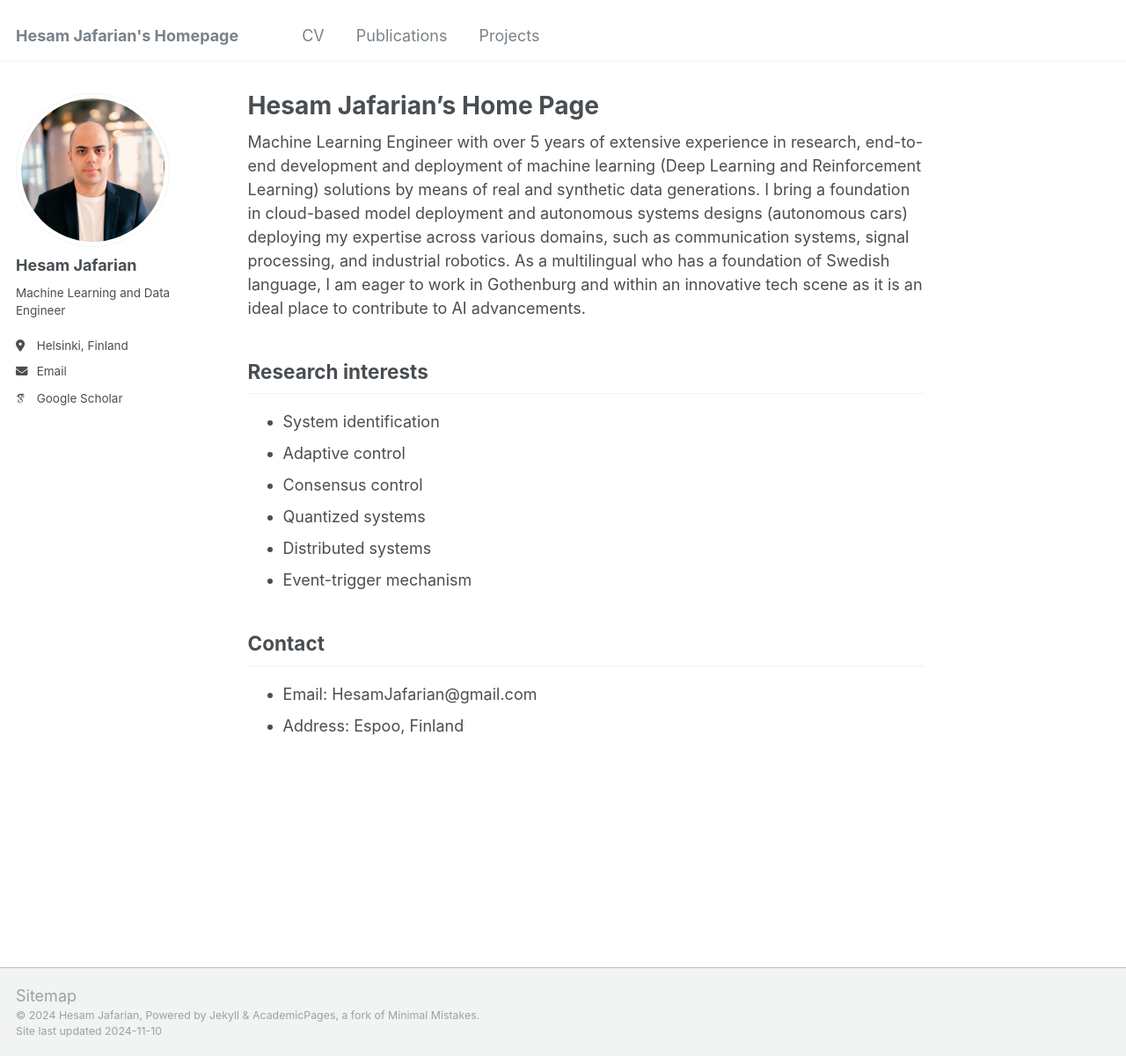
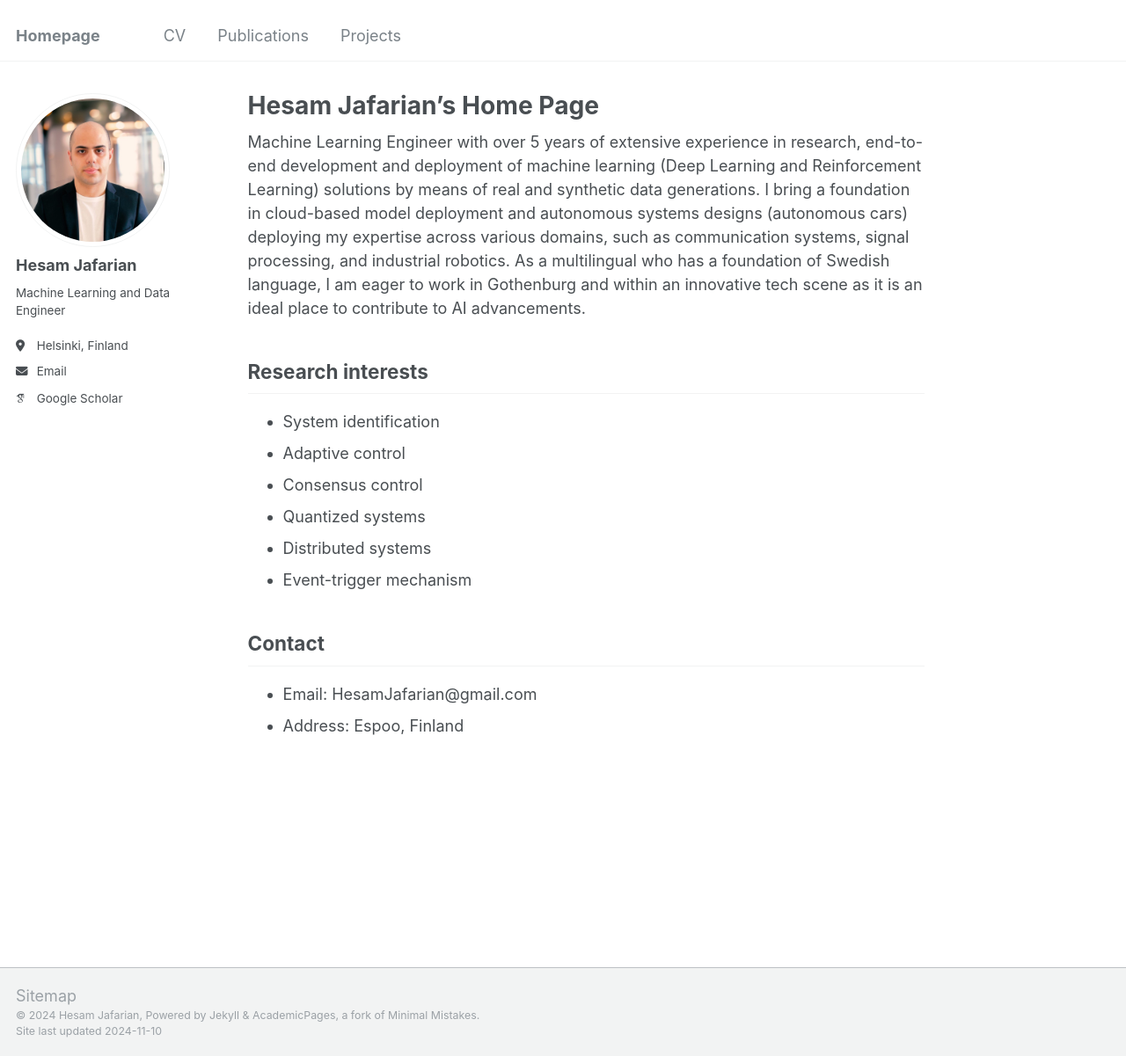
Before and after one commit to hesamjafarian/hesamjafarian.github.io, a Jekyll site: the page built from _pages/about.md, in a window 1280 px wide and 1201 px high. Shown: the whole window at 88% size. Built offline with Jekyll 4.4.1, drawn with Linux system fonts in a browser that asks for light colours; some web fonts are replaced.

Commit message:
Update _config.yml

```diff
--- a/_config.yml
+++ b/_config.yml
@@ -8,7 +8,7 @@
 
 # Basic Site Settings
 locale                   : "en-US"
-title                    : "Hesam Jafarian's Homepage"
+title                    : "Homepage"
 title_separator          : "-"
 name                     : &name "Hesam Jafarian"
 description              : &description "personal description"
```
